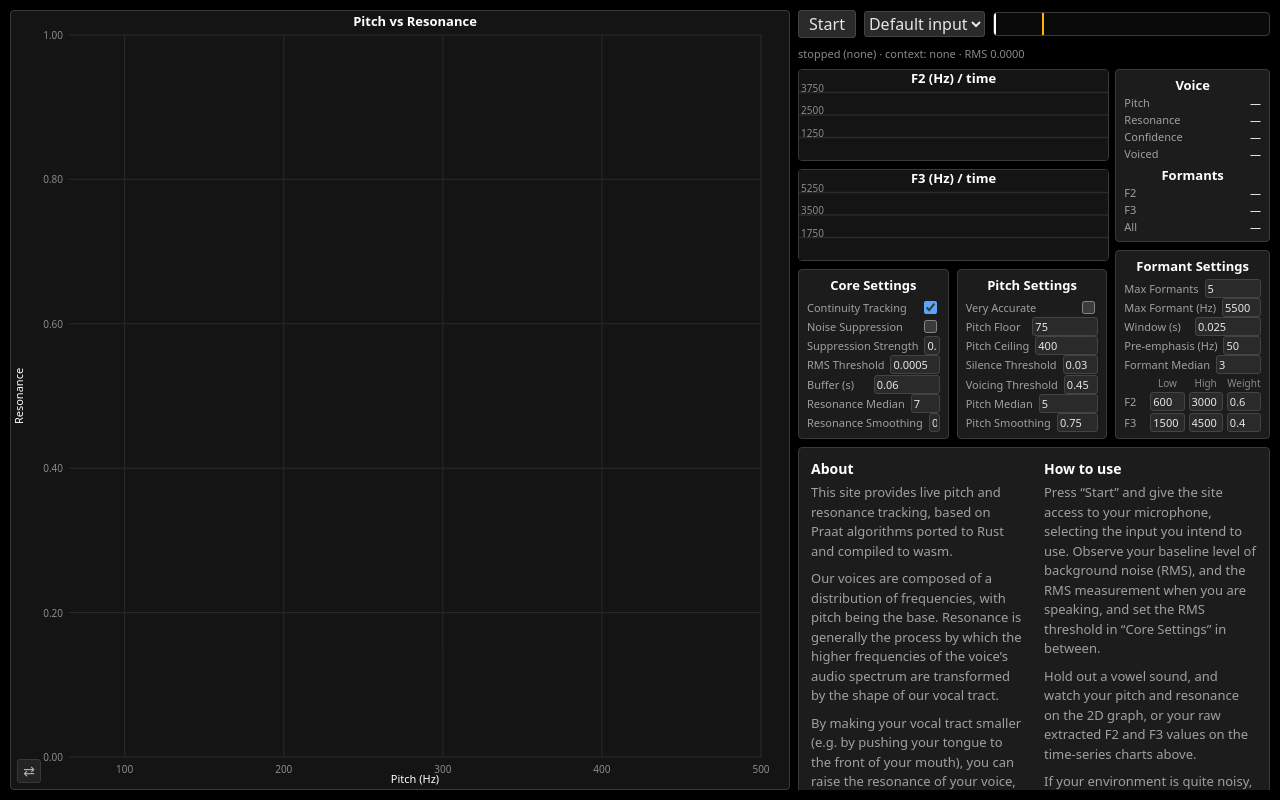
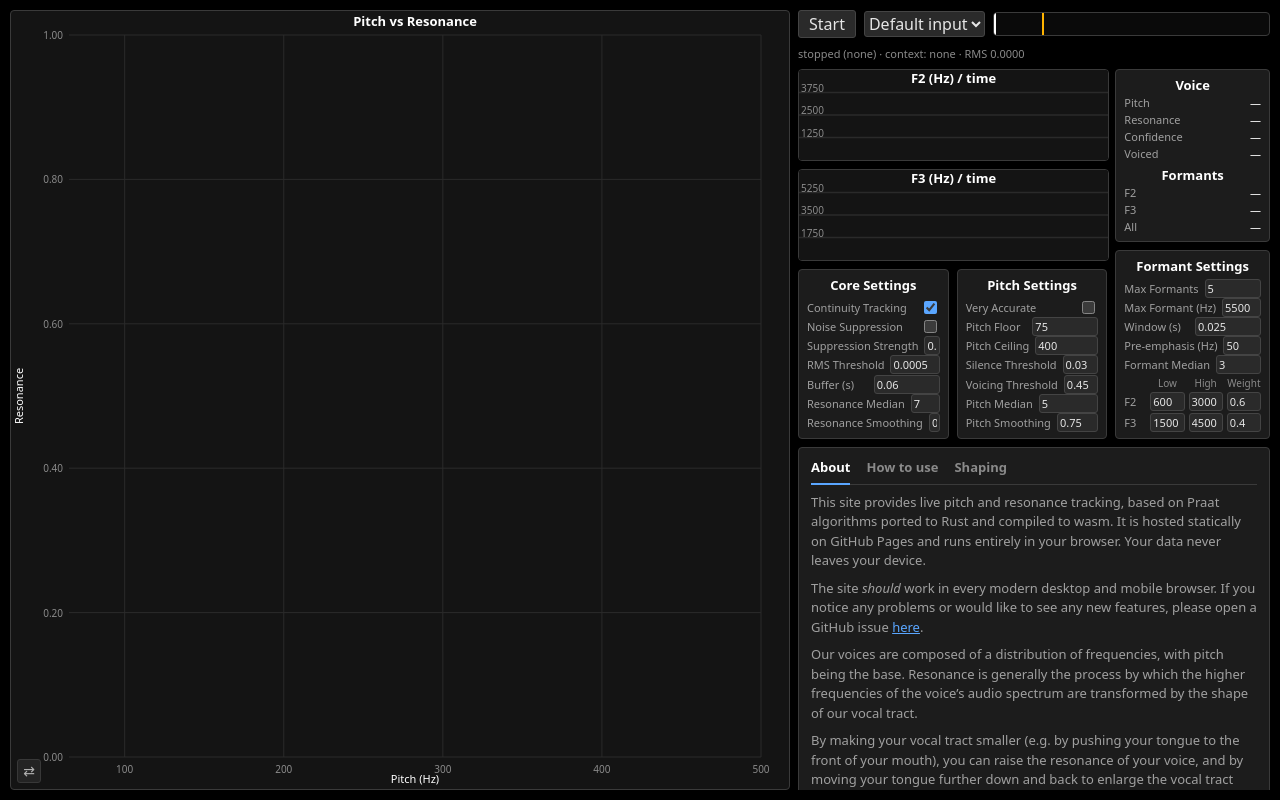
Before and after one commit to generic-account/speedy-voice-space, a React (Vite) app in the folder web/: page / in a window 1280 px wide. Built offline with nearby package versions, Linux system fonts and the light colour scheme.

Commit message:
About: tabbed pages (About / How to use / Shaping) with expanded copy
Split the About card into switchable top tabs; move Thanks inline; add
hosting/privacy and browser-support notes with a GitHub-issues link; add a
resonance-shaping reference; and clarify the median/smoothing explanation.

```diff
--- a/web/src/App.tsx
+++ b/web/src/App.tsx
@@ -27,16 +27,161 @@ const ABOUT_CARD: React.CSSProperties = {
   color: C.label,
   lineHeight: 1.5,
 };
-const ABOUT_HEAD: React.CSSProperties = {
-  fontWeight: 700,
-  fontSize: 14,
-  color: C.text,
-  margin: "12px 0 4px",
-  breakAfter: "avoid",
-  breakInside: "avoid",
+const ABOUT_P: React.CSSProperties = { margin: "0 0 8px" };
+const ABOUT_LEAD: React.CSSProperties = { margin: "0 0 2px" };
+const ABOUT_UL: React.CSSProperties = { margin: "0 0 8px", paddingLeft: 18 };
+const ABOUT_TABS: React.CSSProperties = {
+  display: "flex",
+  gap: 16,
+  marginBottom: 8,
+  borderBottom: `1px solid ${C.border}`,
 };
-const ABOUT_HEAD_TOP: React.CSSProperties = { ...ABOUT_HEAD, marginTop: 0 };
-const ABOUT_P: React.CSSProperties = { margin: "0 0 8px", breakInside: "avoid" };
+function aboutTabStyle(active: boolean): React.CSSProperties {
+  return {
+    background: "transparent",
+    border: "none",
+    borderRadius: 0,
+    padding: "0 0 5px",
+    marginBottom: -1, // sit the underline on the row's border
+    cursor: "pointer",
+    fontSize: 13,
+    fontWeight: 700,
+    color: active ? C.text : C.muted,
+    borderBottom: `2px solid ${active ? C.accent : "transparent"}`,
+  };
+}
+
+// About content as switchable pages — append an entry to add a tab.
+const ABOUT_PAGES: { label: string; body: React.ReactNode }[] = [
+  {
+    label: "About",
+    body: (
+      <>
+        <p style={ABOUT_P}>
+          This site provides live pitch and resonance tracking, based on Praat
+          algorithms ported to Rust and compiled to wasm. It is hosted statically
+          on GitHub Pages and runs entirely in your browser. Your data never
+          leaves your device.
+        </p>
+        <p style={ABOUT_P}>
+          The site <em>should</em> work in every modern desktop and mobile
+          browser. If you notice any problems or would like to see any new
+          features, please open a GitHub issue{" "}
+          <a
+            href="https://github.com/generic-account/speedy-voice-space/issues"
+            target="_blank"
+            rel="noopener noreferrer"
+            style={{ color: C.accent }}
+          >
+            here
+          </a>
+          .
+        </p>
+        <p style={ABOUT_P}>
+          Our voices are composed of a distribution of frequencies, with pitch
+          being the base. Resonance is generally the process by which the higher
+          frequencies of the voice’s audio spectrum are transformed by the shape
+          of our vocal tract.
+        </p>
+        <p style={ABOUT_P}>
+          By making your vocal tract smaller (e.g. by pushing your tongue to the
+          front of your mouth), you can raise the resonance of your voice, and by
+          moving your tongue further down and back to enlarge the vocal tract you
+          can lower the resonance of your voice.
+        </p>
+        <p style={ABOUT_P}>
+          Formants represent “peaks” in the frequency spectrum of voice, with F0
+          representing pitch, F1 being associated with vowel height, F2 associated
+          with vowel advancement, and F3 associated with vocal tract length. The
+          weighted average of normalized F2 and F3 values provides a pretty good
+          heuristic for our perception of resonance, which is what preexisting
+          projects, literature, and I use.
+        </p>
+        <p style={{ ...ABOUT_P, marginBottom: 0 }}>
+          Thank you so much to{" "}
+          <a
+            href="https://acousticgender.space/"
+            target="_blank"
+            rel="noopener noreferrer"
+            style={{ color: C.accent }}
+          >
+            Acoustic Genderspace
+          </a>{" "}
+          for the inspiration! It’s an amazing site and I wanted something real time
+          to shorten the voice training feedback loop. I hope it helps!
+        </p>
+      </>
+    ),
+  },
+  {
+    label: "How to use",
+    body: (
+      <>
+        <p style={ABOUT_P}>
+          Press “Start” and give the site access to your microphone, selecting the
+          input you intend to use. Observe your baseline level of background noise
+          (RMS), and the RMS measurement when you are speaking, and set the RMS
+          threshold in “Core Settings” in between.
+        </p>
+        <p style={ABOUT_P}>
+          Hold out a vowel sound, and watch your pitch and resonance on the 2D
+          graph, or your raw extracted F2 and F3 values on the time-series charts
+          above.
+        </p>
+        <p style={ABOUT_P}>
+          If your environment has a lot of background noise, turning on noise
+          suppression and tuning the suppression strength could improve results.
+          Active noise suppression is heavier computationally and can slightly
+          affect output quality, so it is not on by default.
+        </p>
+        <p style={ABOUT_P}>
+          If the output data remains noisy or spiky (which can be the case
+          depending on voice / what is being spoken), adjust the median or smoothing
+          parameters for resonance or pitch, corresponding to the noisy output
+          parameter you observe. A larger median outright rejects outlier input
+          data points, while exponential smoothing blends each median-filtered data
+          point into a moving average. A larger median more aggressively eliminates
+          outliers, and a larger smoothing value leans more on historical points for
+          a smoother line. Raising either parameter leads to slightly laggier output.
+        </p>
+        <p style={{ ...ABOUT_P, marginBottom: 0 }}>Hover over any setting for more information.</p>
+      </>
+    ),
+  },
+  {
+    label: "Shaping",
+    body: (
+      <>
+        <p style={ABOUT_P}>
+          <b>Darker resonance:</b> higher F1, lower F2, lower F3.
+          <br />
+          <b>Brighter resonance:</b> lower F1, higher F2, higher F3.
+        </p>
+        <p style={ABOUT_LEAD}>
+          <b>F1</b> (tongue up vs. down):
+        </p>
+        <ul style={ABOUT_UL}>
+          <li>High F1: low vowel, low tongue body.</li>
+          <li>Low F1: high vowel, high tongue body.</li>
+        </ul>
+        <p style={ABOUT_LEAD}>
+          <b>F2</b> (tongue forward vs. back):
+        </p>
+        <ul style={ABOUT_UL}>
+          <li>High F2: front vowel, tongue forward.</li>
+          <li>Low F2: back vowel, tongue back / retracted.</li>
+        </ul>
+        <p style={ABOUT_LEAD}>
+          <b>F3</b> (partly lip rounding vs. spreading):
+        </p>
+        <ul style={{ ...ABOUT_UL, marginBottom: 0 }}>
+          <li>High F3: spread lips.</li>
+          <li>Low F3: rounded and/or protruded lips.</li>
+        </ul>
+      </>
+    ),
+  },
+];
 // Plot "home" range (double-click reset / initial view). Wide enough for any
 // voice; users scroll/drag to zoom into their own range.
 const PLOT_PITCH_RANGE: [number, number] = [65, 500];
@@ -114,6 +259,8 @@ export default function App() {
   // When the window is too horizontally short (portrait-ish or just narrow), the
   // height-sized square plot crowds out the sidebar — stack everything instead.
   const narrow = useMediaQuery("(max-aspect-ratio: 7/5), (max-width: 760px)");
+
+  const [aboutPage, setAboutPage] = useState(0); // selected About tab
 
   // Plot histories (mutable refs; React re-renders pull snapshots each frame).
   const trailRef = useRef<TrailPoint[]>([]);
@@ -396,73 +543,22 @@ export default function App() {
           </pre>
         )}
 
-        <div
-          style={{
-            ...ABOUT_CARD,
-            columnCount: narrow ? 1 : 2,
-            columnGap: 20,
-          }}
-        >
-          <h3 style={ABOUT_HEAD_TOP}>About</h3>
-          <p style={ABOUT_P}>
-            This site provides live pitch and resonance tracking, based on Praat
-            algorithms ported to Rust and compiled to wasm.
-          </p>
-          <p style={ABOUT_P}>
-            Our voices are composed of a distribution of frequencies, with pitch
-            being the base. Resonance is generally the process by which the higher
-            frequencies of the voice’s audio spectrum are transformed by the shape
-            of our vocal tract.
-          </p>
-          <p style={ABOUT_P}>
-            By making your vocal tract smaller (e.g. by pushing your tongue to the
-            front of your mouth), you can raise the resonance of your voice, and by
-            moving your tongue further down and back to enlarge the vocal tract you
-            can lower the resonance of your voice.
-          </p>
-          <p style={ABOUT_P}>
-            Formants represent “peaks” in the frequency spectrum of voice, with F0
-            representing pitch, F1 being associated with vowel height, F2
-            associated with vowel advancement, and F3 associated with vocal tract
-            length. The weighted average of normalized F2 and F3 values provides a
-            pretty good heuristic for our perception of resonance, which is what
-            preexisting projects, literature, and I use.
-          </p>
-
-          <h3 style={ABOUT_HEAD}>How to use</h3>
-          <p style={ABOUT_P}>
-            Press “Start” and give the site access to your microphone, selecting
-            the input you intend to use. Observe your baseline level of background
-            noise (RMS), and the RMS measurement when you are speaking, and set the
-            RMS threshold in “Core Settings” in between.
-          </p>
-          <p style={ABOUT_P}>
-            Hold out a vowel sound, and watch your pitch and resonance on the 2D
-            graph, or your raw extracted F2 and F3 values on the time-series charts
-            above.
-          </p>
-          <p style={ABOUT_P}>
-            If your environment is quite noisy, increasing the suppression strength
-            could improve results. If the output data remains noisy (which can be
-            the case depending on voice / what is being spoken), adjust the median
-            or smoothing parameters for resonance or pitch.
-          </p>
-          <p style={ABOUT_P}>Hover over any setting for more information.</p>
-
-          <h3 style={ABOUT_HEAD}>Thanks</h3>
-          <p style={{ ...ABOUT_P, marginBottom: 0 }}>
-            Thank you so much to{" "}
-            <a
-              href="https://acousticgender.space/"
-              target="_blank"
-              rel="noopener noreferrer"
-              style={{ color: C.accent }}
-            >
-              Acoustic Genderspace
-            </a>{" "}
-            for the inspiration! It’s an amazing site and I wanted something real
-            time to shorten the voice training feedback loop. I hope it helps!
-          </p>
+        <div style={ABOUT_CARD}>
+          {ABOUT_PAGES.length > 1 && (
+            <div style={ABOUT_TABS}>
+              {ABOUT_PAGES.map((p, i) => (
+                <button
+                  key={p.label}
+                  type="button"
+                  onClick={() => setAboutPage(i)}
+                  style={aboutTabStyle(i === aboutPage)}
+                >
+                  {p.label}
+                </button>
+              ))}
+            </div>
+          )}
+          {ABOUT_PAGES[aboutPage].body}
         </div>
       </div>
     </div>
```
